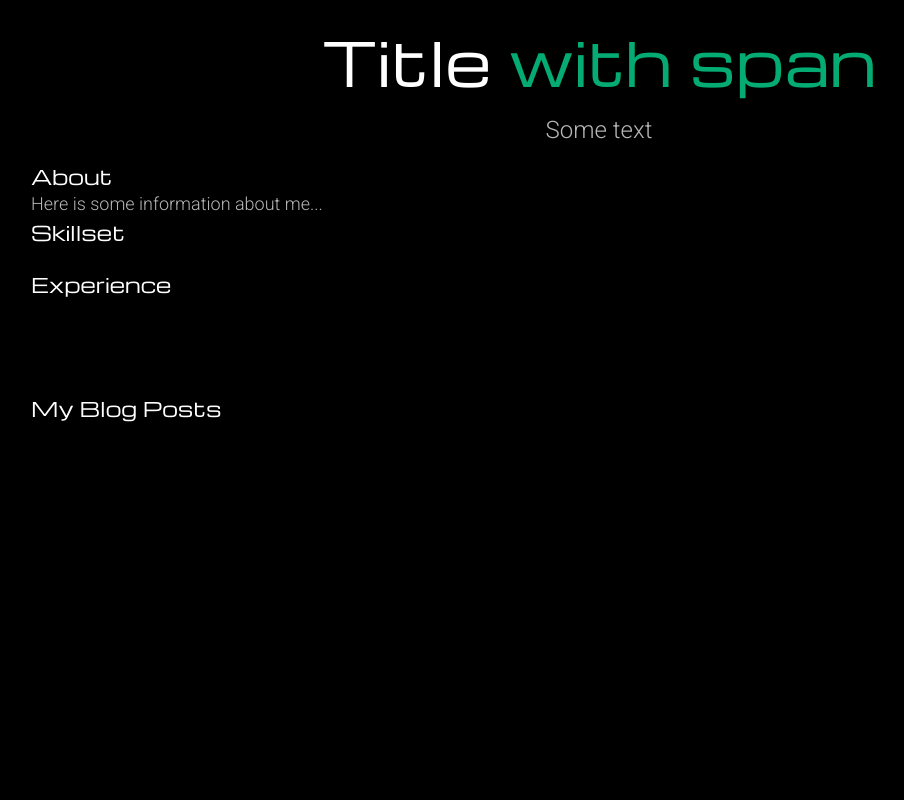
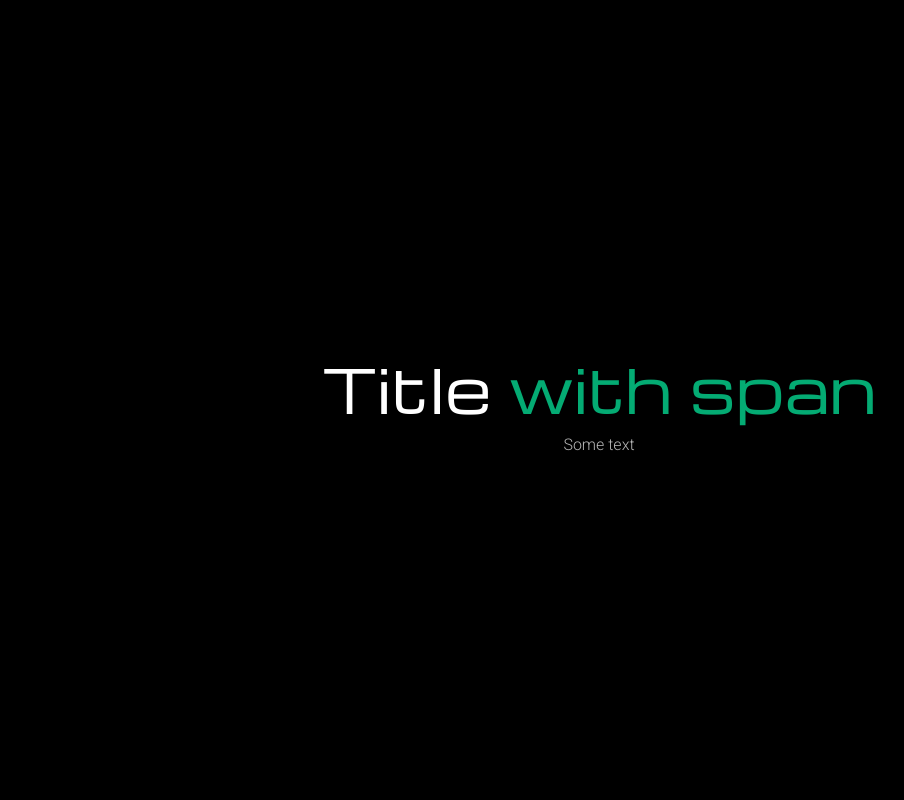
Before and after one commit to crazydeveloper914/dev-portfolio, a React (Create React App) app: page / in a window 1280 px wide. Shown: the top 800 px of the page, without its empty margins (41-945 px from the left). Built offline with nearby package versions, Linux system fonts and the light colour scheme.

Commit message:
update header styling

```diff
--- a/src/components/Header.tsx
+++ b/src/components/Header.tsx
@@ -2,14 +2,14 @@ import React from 'react';
 
 const Header: React.FC = () => {
   return (
-    <div className="Header">
-      <header className="text-center p-4">
-        <h1 className="main-title mb-2">
+
+      <header className="flex flex-col items-center justify-center h-screen">
+        <h1 className="main-title">
           Title <span>with span</span>
         </h1>
-        <p className="text text-2xl">Some text</p>
+        <p className="text medium">Some text</p>
       </header>
-    </div>
+
   );
 }
 
```
